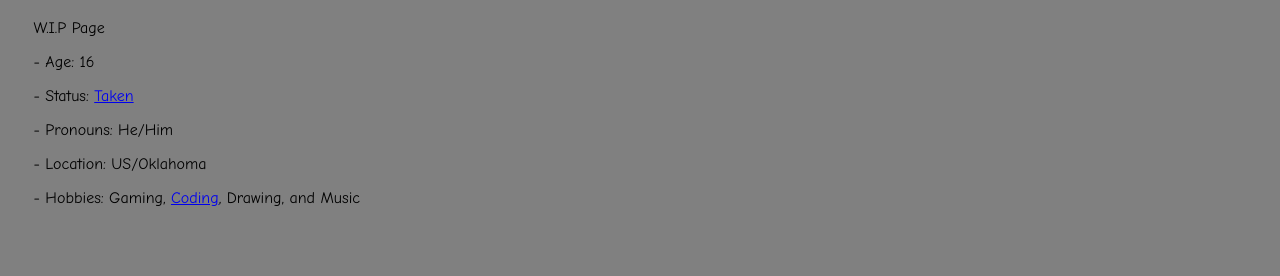
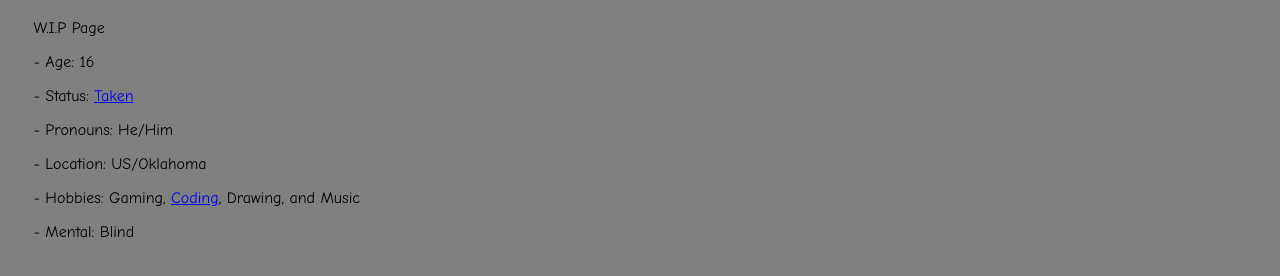
Before and after one commit to Mackery6969/mackery6969.github.io, a plain HTML site: page about.html in a window 1280 px wide. Shown: the part 94-370 px from the top of the page. Drawn offline with Linux system fonts and the light colour scheme.

Commit message:
Update about.html

```diff
--- a/about.html
+++ b/about.html
@@ -19,6 +19,7 @@
             <p> - Pronouns: He/Him</p>
             <p> - Location: US/Oklahoma</p>
             <p> - Hobbies: Gaming, <a href="https://github.com/Mackery6969">Coding</a>, Drawing, and Music</p>
+            <p> - Mental: Blind
         </section>
         <audio id="bg-music" src="assets/music/cryptoMan.mp3" autoplay loop></audio>
         <script src="js/musicControl.js"></script>
```
